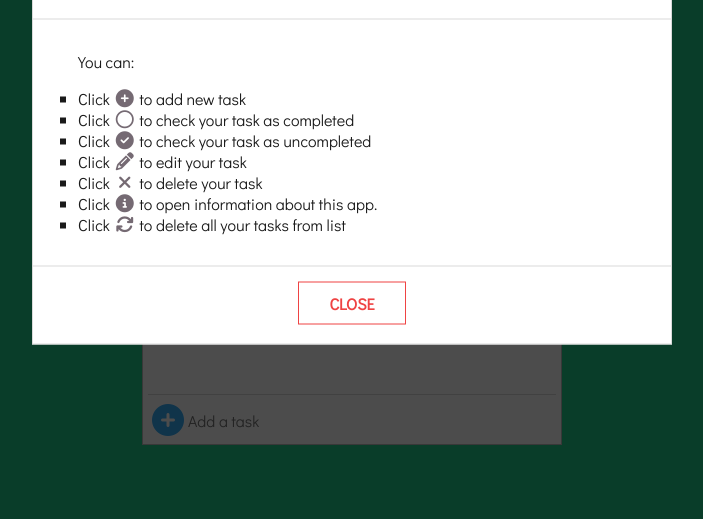
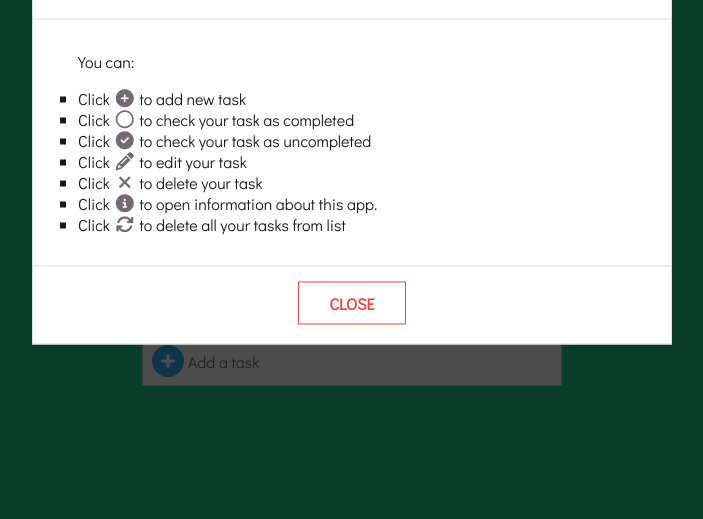
Before and after one commit to VladyslavKramar/simpletask.github.io, a plain HTML site: page index.html in a window 1280 px wide. Shown: the part 281-800 px from the top of the page, without its empty margins (288-991 px from the left). Drawn offline with Linux system fonts and the light colour scheme.

Commit message:
Update style.css

```diff
--- a/css/style.css
+++ b/css/style.css
@@ -191,16 +191,17 @@ i {
 
 /* CONTAINER */
 .container {
-    position: absolute;
+/*     position: absolute; */
     width: 420px;
     max-height: 652px;
-    top: 50%;
-    left: 50%;
+    margin: 0 auto;
+/*     top: 50%; */
+/*     left: 50%; */
     background: #ffffff;
     border: 1px solid #a3a3a3b8;
     border-radius: 10px 10px 0 0;
     overflow: hidden;
-    transform: translate(-50%, -50%);
+/*     transform: translate(-50%, -50%); */
 }
 
 /* HEADER */
```
